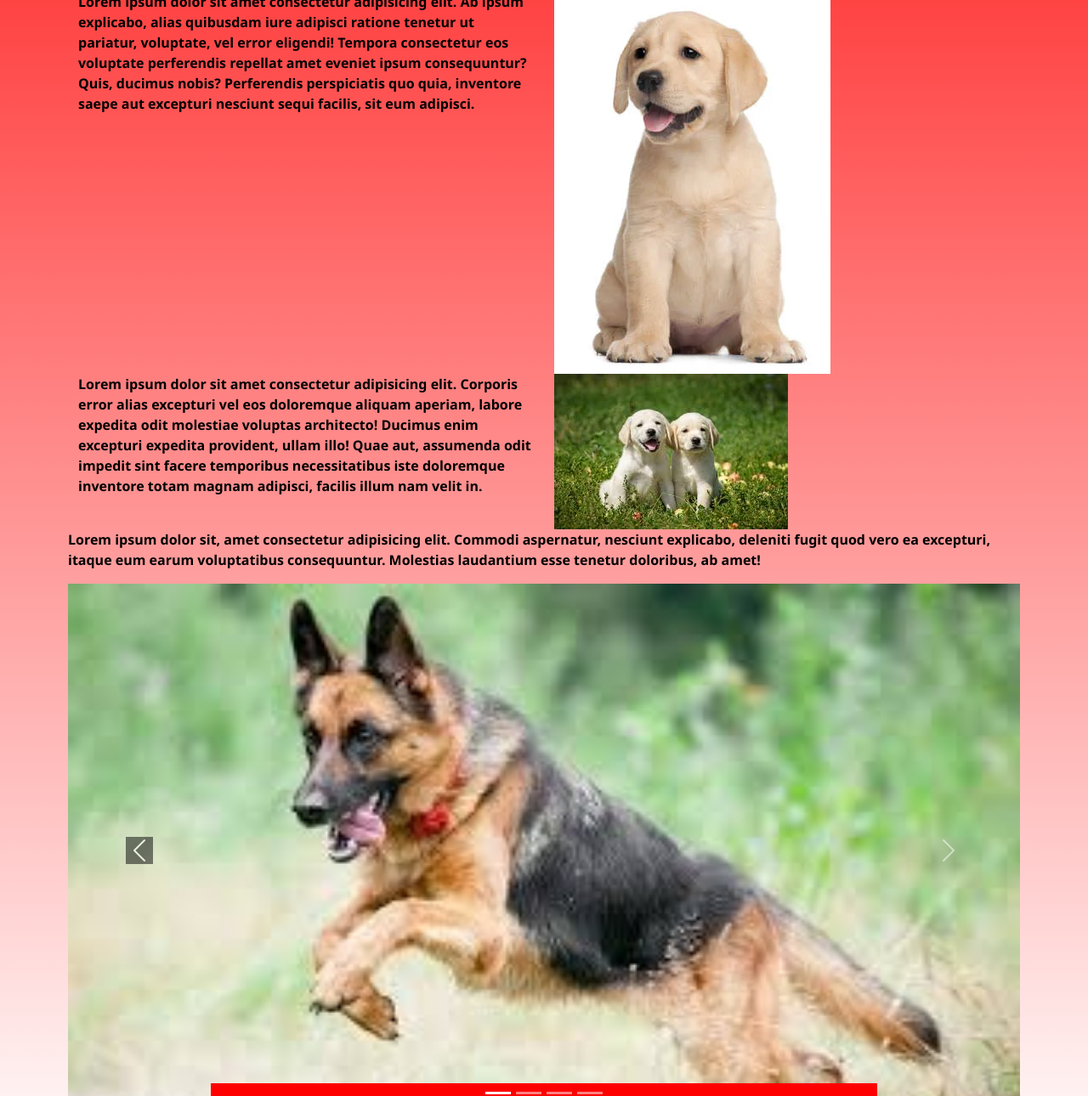
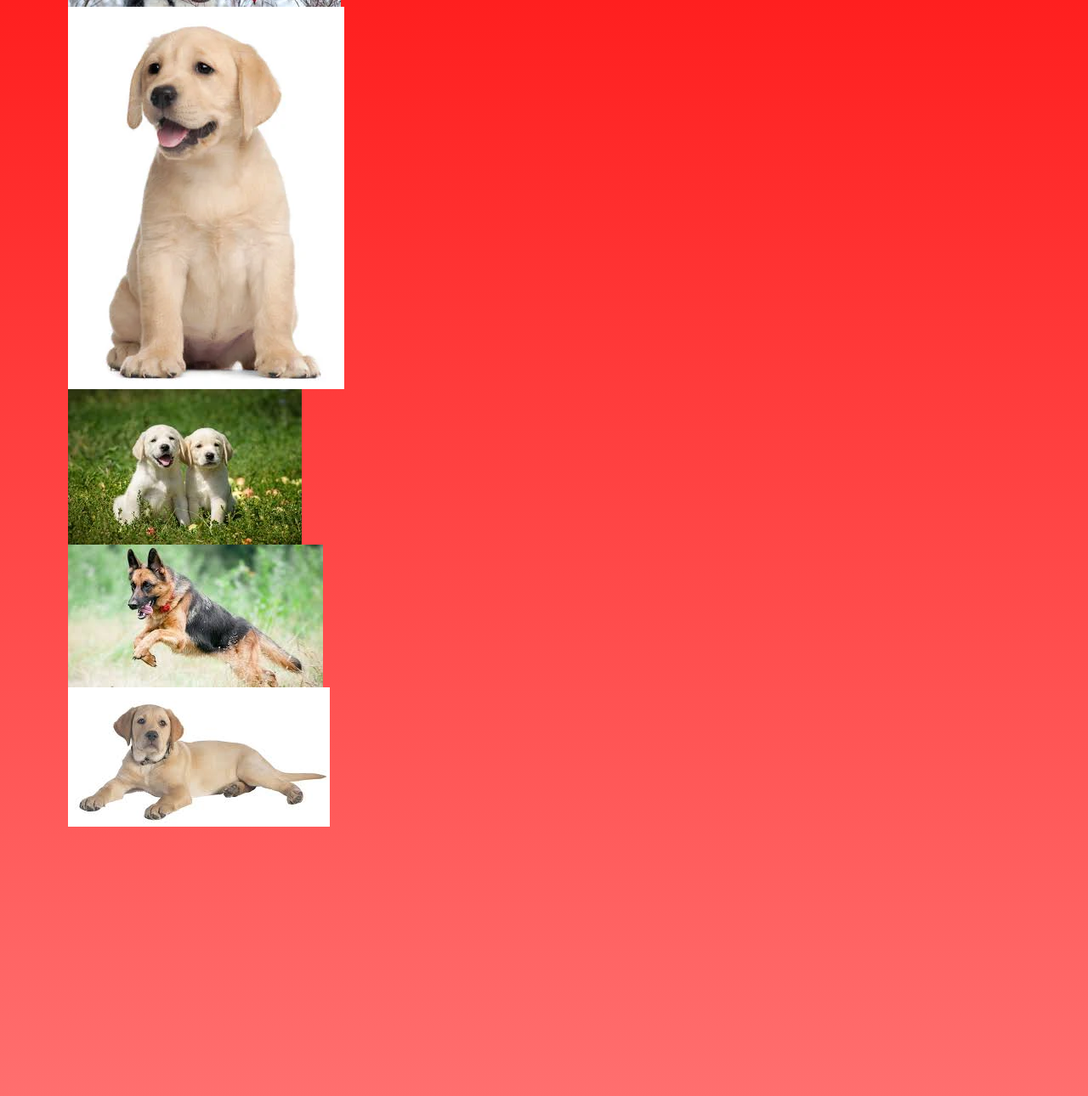
Before and after one commit to ExeCieri/proyecto-vet, a plain HTML site: page carpetas/galeria.html in a window 1280 px wide. Shown: the part 565-1855 px from the top of the page at 85% size. Drawn offline with nearby package versions, Linux system fonts and the light colour scheme.

Commit message:
iniciando segundo proyecto

```diff
--- a/carpetas/galeria.html
+++ b/carpetas/galeria.html
@@ -4,6 +4,8 @@
     <meta charset="UTF-8">
     <meta http-equiv="X-UA-Compatible" content="IE=edge">
     <meta name="viewport" content="width=device-width, initial-scale=1.0">
+    <meta name="viewport" content="width=, initial-scale=1.0">
+    <link rel="stylesheet" href="https://cdn.jsdelivr.net/npm/bootstrap-icons@1.8.3/font/bootstrap-icons.css">
     <link rel="stylesheet" href="../css/bootstrap.min.css">
     <link rel="stylesheet" href="../css/styles.css">
     <title>galeria</title>
@@ -26,90 +28,21 @@
     </header>
 
     <MAIN class="prueba">
+        <h2 class="titulo1">peluqueria</h2>
+        <p>Lorem ipsum dolor, sit amet consectetur adipisicing elit. Possimus explicabo quae velit est, ratione deleniti optio itaque voluptate culpa saepe sint quasi ad sunt illo fugit voluptatem, ducimus qui et?</p>
 
-        <section>
+        <div class="galeria-grilla">
+            <div class="grilla">
+                <img src="../img/perro.jpg" alt="perro siveriano muy bonito" class="imagen1" >
+                <img src="../img/perro2.jpg" alt="siveriano entre las plantas" class="imagen2" >
+                <img src="../img/perro5.webp" alt="labrador sentado" class="imagen3" >
+                <img src="../img/perro3.jpg" alt="dulces cachoarros labradores" class="imagen4" >
+                <img src="../img/perro1.jpg" alt="ovejero saltando" class="imagen5" >
+                <img src="../img/perro4.jpg" alt="labrador acostado" class="imagen6" >
+            </div>
 
-            <H2 class="titulo1">Peluqueria</H2>
+        <div>
 
-            <article class= "container-fluid">
-                <div class="row">
-
-                    <div class="col-md-6">
-                        <p>Lorem ipsum dolor, sit amet consectetur adipisicing elit. Ex omnis sequi minus labore, doloremque beatae similique? Consequatur qui iusto eveniet veniam repellat odit tempora magni eligendi officiis? Sit, quis voluptatibus.
-
-                        </p>
-
-                    </div>
-                    <div class=" col-md-6">
-                        <img src="../img/perro.jpg" alt="perro siveriano muy bonito">
-                    <div>
-                 </div>
-            </article>
-            <article class="container-fluid">
-                    <div class="row">
-                        <p class="col-md-6">Lorem ipsum dolor sit amet consectetur adipisicing elit. Perspiciatis temporibus placeat ipsam voluptate aspernatur perferendis vero, earum culpa officia repellendus nostrum aut suscipit delectus libero id quas dignissimos nemo? Quis.</p>
-
-                        <div class="col-md-6">
-                            <img src="../img/perro2.jpg" alt="siveriano entre las plantas">
-                        </div>
-                    </div>
-            </article>
-
-
-        </section>
-        <section class="labrador">
-            <h2 class="titulo1">fotos1</h2>
-            <div>
-                <article class="container-fluid">
-                    <div class="row">
-                        <p class="col-md-6">Lorem ipsum dolor sit amet consectetur adipisicing elit. Ab ipsum explicabo, alias quibusdam iure adipisci ratione tenetur ut pariatur, voluptate, vel error eligendi! Tempora consectetur eos voluptate perferendis repellat amet eveniet ipsum consequuntur? Quis, ducimus nobis? Perferendis perspiciatis quo quia, inventore saepe aut excepturi nesciunt sequi facilis, sit eum adipisci.
-
-                        </p>
-                        <div class="col-md-6">
-                            <img src="../img/perro5.webp" alt="labrador sentado">
-                        </div>
-                        <p class="col-md-6">Lorem ipsum dolor sit amet consectetur adipisicing elit. Corporis error alias excepturi vel eos doloremque aliquam aperiam, labore expedita odit molestiae voluptas architecto! Ducimus enim excepturi expedita provident, ullam illo! Quae aut, assumenda odit impedit sint facere temporibus necessitatibus iste doloremque inventore totam magnam adipisci, facilis illum nam velit in.</p>
-                        <div class="col-md-6">
-                            <img src="../img/perro3.jpg" alt="dulces cachoarros labradores">
-                        </div>
-
-                </article>
-            </div>
-        </section>
-        <section>
-            <p>Lorem ipsum dolor sit, amet consectetur adipisicing elit. Commodi aspernatur, nesciunt explicabo, deleniti fugit quod vero ea excepturi, itaque eum earum voluptatibus consequuntur. Molestias laudantium esse tenetur doloribus, ab amet!</p>
-
-            <div id="carouselExampleIndicators" class="carousel slide" data-bs-ride="true">
-            <div class="carousel-indicators">
-              <button type="button" data-bs-target="#carouselExampleIndicators" data-bs-slide-to="0" class="active" aria-current="true" aria-label="Slide 1"></button>
-              <button type="button" data-bs-target="#carouselExampleIndicators" data-bs-slide-to="1" aria-label="Slide 2"></button>
-              <button type="button" data-bs-target="#carouselExampleIndicators" data-bs-slide-to="2" aria-label="Slide 3"></button>
-              <button type="button" data-bs-target="#carouselExampleIndicators" data-bs-slide-to="3" aria-label="Slide 4"></button>
-            </div>
-            <div class="carousel-inner">
-              <div class="carousel-item active">
-                <img src="../img/perro1.jpg" class="d-block w-100" alt="ovejero saltando">
-              </div>
-              <div class="carousel-item">
-                <img src="../img/perro4.jpg" class="d-block w-100" alt="labrador blanco acostado">
-              </div>
-              <div class="carousel-item">
-                <img src="../img/perro6.jpg" class="d-block w-100" alt="cachorro de labrador">
-              </div>
-              <div class="carousel-item">
-                <img src="../img/perro9.jpg" class="d-block w-100" alt="cachorros labradores">
-              </div>
-            </div>
-            <button class="carousel-control-prev" type="button" data-bs-target="#carouselExampleIndicators" data-bs-slide="prev">
-              <span class="carousel-control-prev-icon" aria-hidden="true"></span>
-              <span class="visually-hidden">Previous</span>
-            </button>
-            <button class="carousel-control-next" type="button" data-bs-target="#carouselExampleIndicators" data-bs-slide="next">
-              <span class="carousel-control-next-icon" aria-hidden="true"></span>
-              <span class="visually-hidden">Next</span>
-            </button>
-          </div>
-        </section>
     </MAIN>
 
     <footer class="pie">
--- a/css/styles.css
+++ b/css/styles.css
@@ -13,8 +13,6 @@
        flex-direction: column;
        justify-content: space-around;
        align-items: center;
-
-
    }
 
    header nav {
@@ -90,50 +88,86 @@ grid-template-areas:
     "cuerpo aside"
     "footer footer"
 
+}
 } */
 
 
-/* .encabezado {grid-area: header;}
+/* .encabezado {grid-area: header;} */
 
-.vet {grid-area: cuerpo;} */
+/* .vet {grid-area: cuerpo;} */
 
 .anexo {grid-area: aside;
 background-color: darkgrey;}
 
 .pie{grid-area: footer;}
 
-.encabezado{
+
+.video{
+    transform: translate(200px);
+}
+
+
+.imagen1{
+    grid-area: imagen1;
+}
+.imagen2{
+    grid-area: imagen2;
+}
+.imagen3{
+    grid-area: imagen3;
+}
+.imagen4{
+    grid-area: imagen4;
+}
+.imagen5{
+    grid-area: imagen5;
+}
+.imagen6{
+    grid-area: imagen6;
+}
+.galeria-grilla{
+    width: 100%;
+    height: 100%;
+    object-fit: cover;
+}
+
+
+/* ------------------------galeria---------------- */
+@media (min-width: 850px) {
+.galeria-grilla{
+    display: grid;
+    grid-template-columns: repeat(2, 1fr);
+    grid-template-rows: repeat(3, 1fr);
+
+    grid-template-areas:
+    "imagen1 imagen2"
+    "imagen3 imagen4"
+    "imagen5 imagene6"
+
+}
+}
+
+@media (min-width: 1200px) {
+.galeria-grilla{
+    display: grid;
+    grid-template-columns: repeat(3, 1fr) ;
+    grid-template-rows: repeat(3, 1fr);
+
+
+    grid-template-areas:
+    "imagen3 imagen2 imagen5"
+    "imagen3 imagen4 imagen6"
+    "imagen3 . imagen1"
+
+
+
+
+
+    }
+    .encabezado{
     flex-direction: row;
     justify-content: space-between;
     padding: 10px;
 
 }
-.video{
-    transform: translate(200px);
 }
-
-}
-/* .carousel-control-prev{background-color: red;} */
-/* .carousel-control-next{background-color: black;} */
-.carousel-control-next-icon{background-color: black;}
-.carousel-control-prev-icon{background-color: black;}
-.carousel-indicators{background-color: red;}
-
-
-/* ------------------------galeria---------------- */
-/* @media (min-width: 1024px) {
-.prueba{
-    display: grid;
-    grid-template-columns: 50% 50% ;
-    grid-template-rows: 15vh repeat(2.50vh) 10vh;
-
-    grid-template-areas:
-    "header header"
-    "siveriano ventana2"
-    "siveriano ventana2"
-    "footer footer"
-}
-
-.siveriano{grid-area: siveriano;}
-.labrador{grid-area: ventana2;}
-} */
```
Also changed, not shown: carpetas/contacto.html (+1 -0 lines), carpetas/videos.html (+2 -0 lines), index.html (+1 -0 lines).
